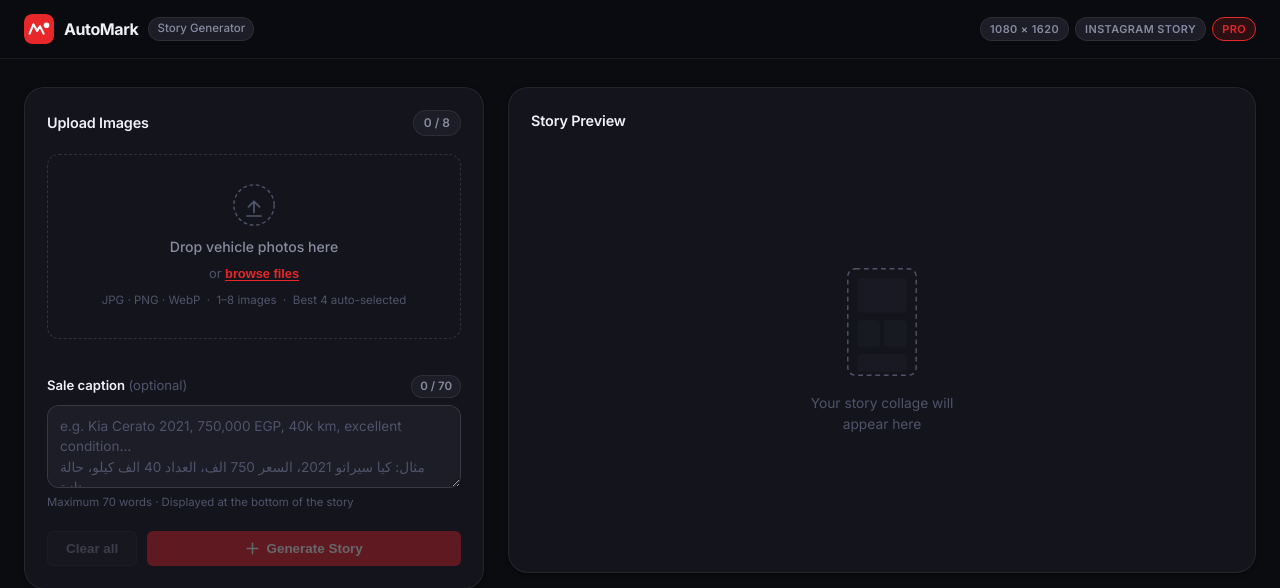
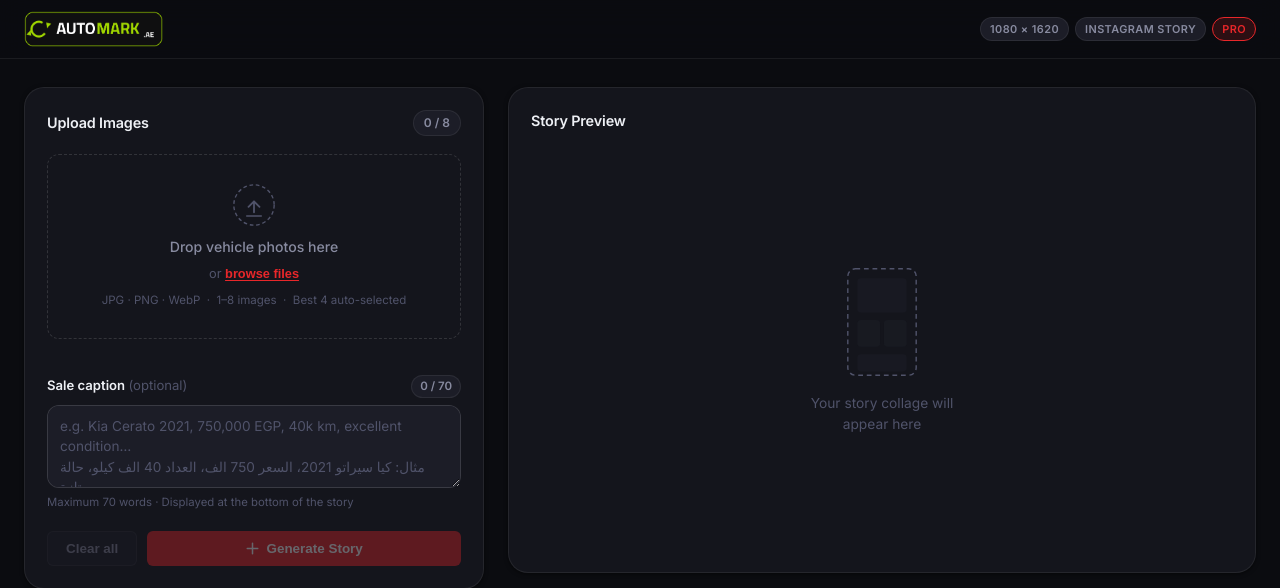
Before and after one commit to maged007/maged007, a Flask app: page / in a window 1280 px wide. Shown: the top 588 px of the page. Run offline with Flask 3, Linux system fonts and the light colour scheme; some web fonts are replaced.

Commit message:
feat: replace header SVG with logo image, remove Story Generator tag
Co-Authored-By: Claude Opus 4.8 <noreply@anthropic.com>
Claude-Session: https://claude.ai/code/session_01WPoxKFGpK7y28ivrNvJXYF

```diff
--- a/automark/static/css/style.css
+++ b/automark/static/css/style.css
@@ -59,6 +59,7 @@ body {
 
 .brand { display: flex; align-items: center; gap: 10px; }
 .brand-icon { width: 30px; height: 30px; border-radius: 8px; flex-shrink: 0; }
+.brand-logo { height: 36px; width: auto; object-fit: contain; flex-shrink: 0; }
 
 .brand-name {
   font-size: 1rem;
--- a/automark/templates/index.html
+++ b/automark/templates/index.html
@@ -14,13 +14,7 @@
   <header class="header">
     <div class="header-inner">
       <div class="brand">
-        <svg class="brand-icon" viewBox="0 0 32 32" fill="none">
-          <rect width="32" height="32" rx="8" fill="#E8272A"/>
-          <path d="M6 21l4-10 4 7 3-5 4 8" stroke="#fff" stroke-width="2.2" stroke-linecap="round" stroke-linejoin="round"/>
-          <circle cx="24" cy="12" r="3" fill="#fff"/>
-        </svg>
-        <span class="brand-name">AutoMark</span>
-        <span class="brand-tag">Story Generator</span>
+        <img src="/static/logo.png" alt="AutoMark" class="brand-logo" />
       </div>
       <div class="header-meta">
         <span class="badge">1080 × 1620</span>
```
